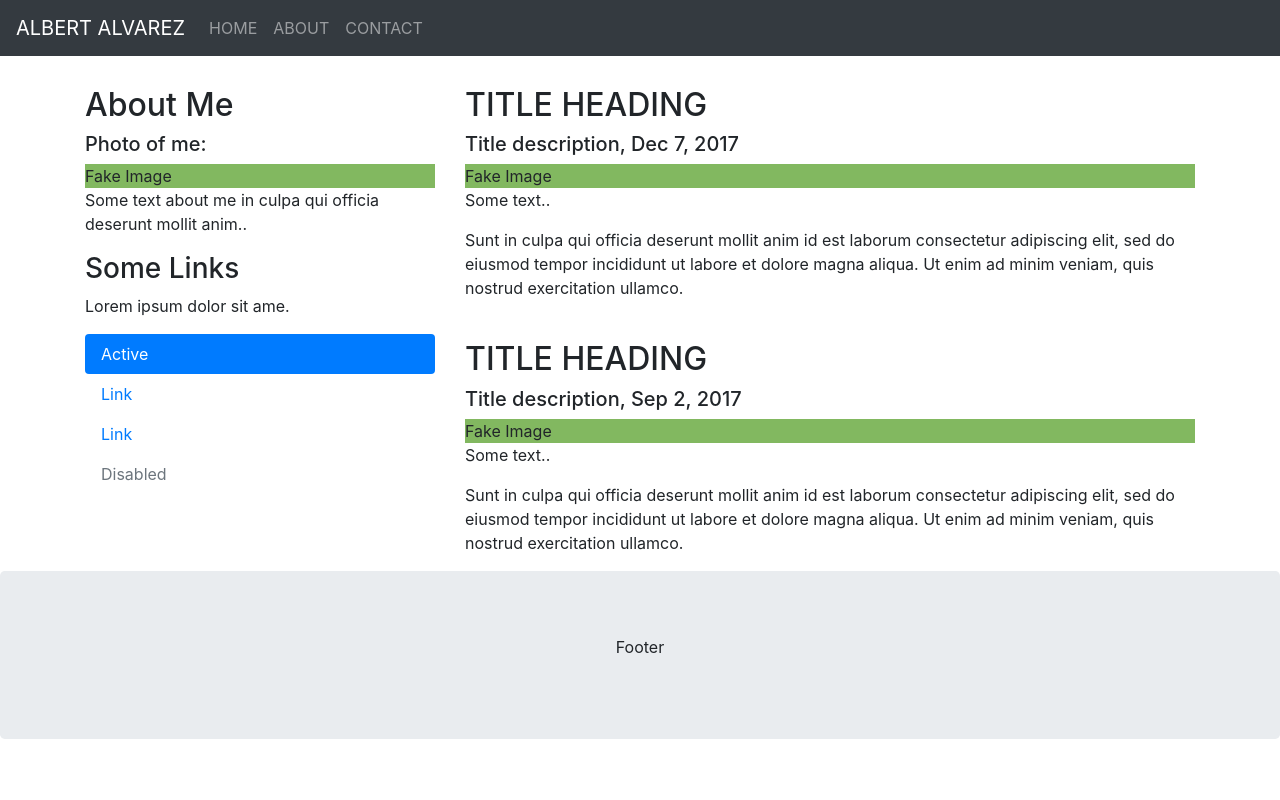
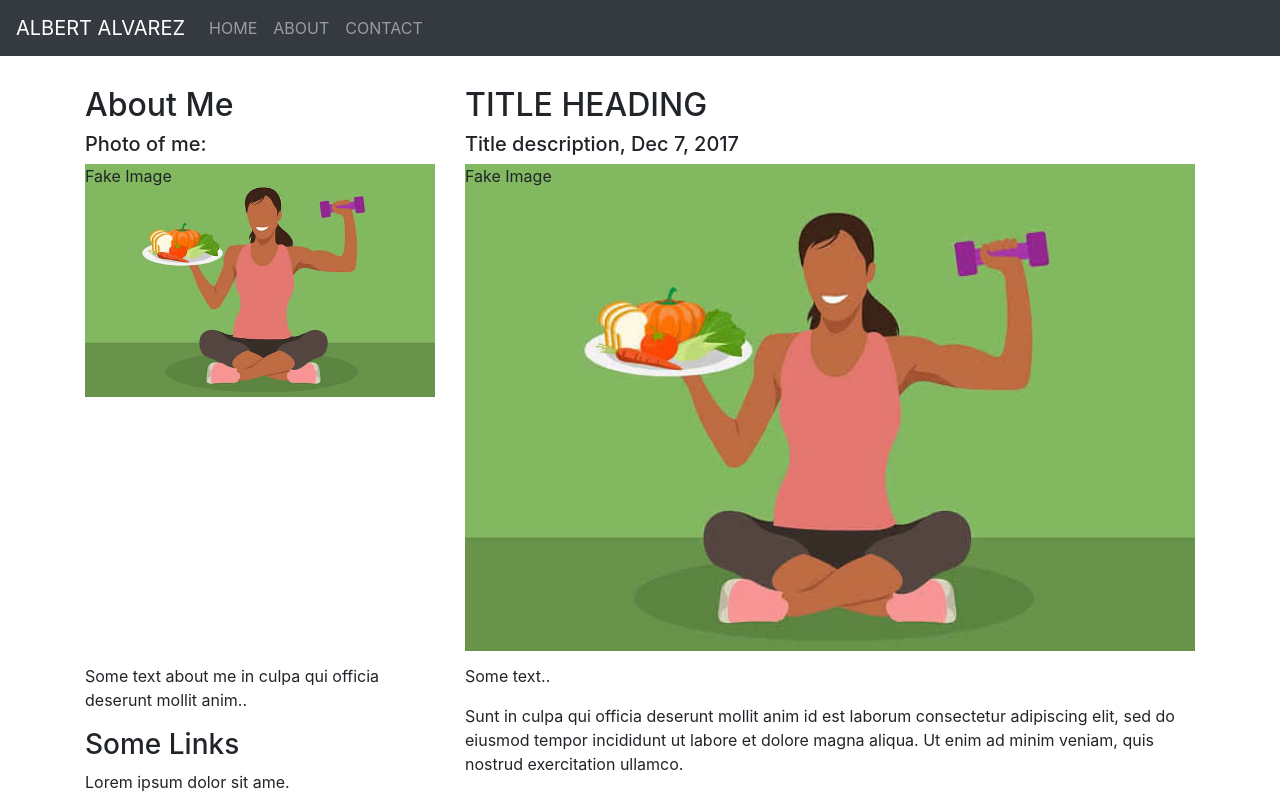
Before and after one commit to AlbertmAlvarez/myWebSites, a plain HTML site: page index.html in a window 1280 px wide. Shown: the top 800 px of the page. Drawn offline with nearby package versions, Linux system fonts and the light colour scheme.

Commit message:
Update index.html

```diff
--- a/index.html
+++ b/index.html
@@ -10,10 +10,13 @@
   <script src="https://cdn.jsdelivr.net/npm/bootstrap@4.6.1/dist/js/bootstrap.bundle.min.js"></script>
   <style>
   .fakeimg {
-    height: 200px;
-    background-image: url('H1.jpg');
-    max-width: 100%;
-    height: auto;
+    width: 100%;
+  height: 500px;
+  background-image: url('H1.jpg');
+  background-repeat: no-repeat;
+  background-size: contain;
+
+
   }
   </style>
 </head>
@@ -45,8 +48,7 @@
     <div class="col-sm-4">
       <h2>About Me</h2>
       <h5>Photo of me:</h5>
-      <div class="fakeimg"  max-width: 100%;
-  height: auto; >Fake Image</div>
+      <div class="fakeimg" >Fake Image</div>
       <p>Some text about me in culpa qui officia deserunt mollit anim..</p>
       <h3>Some Links</h3>
       <p>Lorem ipsum dolor sit ame.</p>
```
